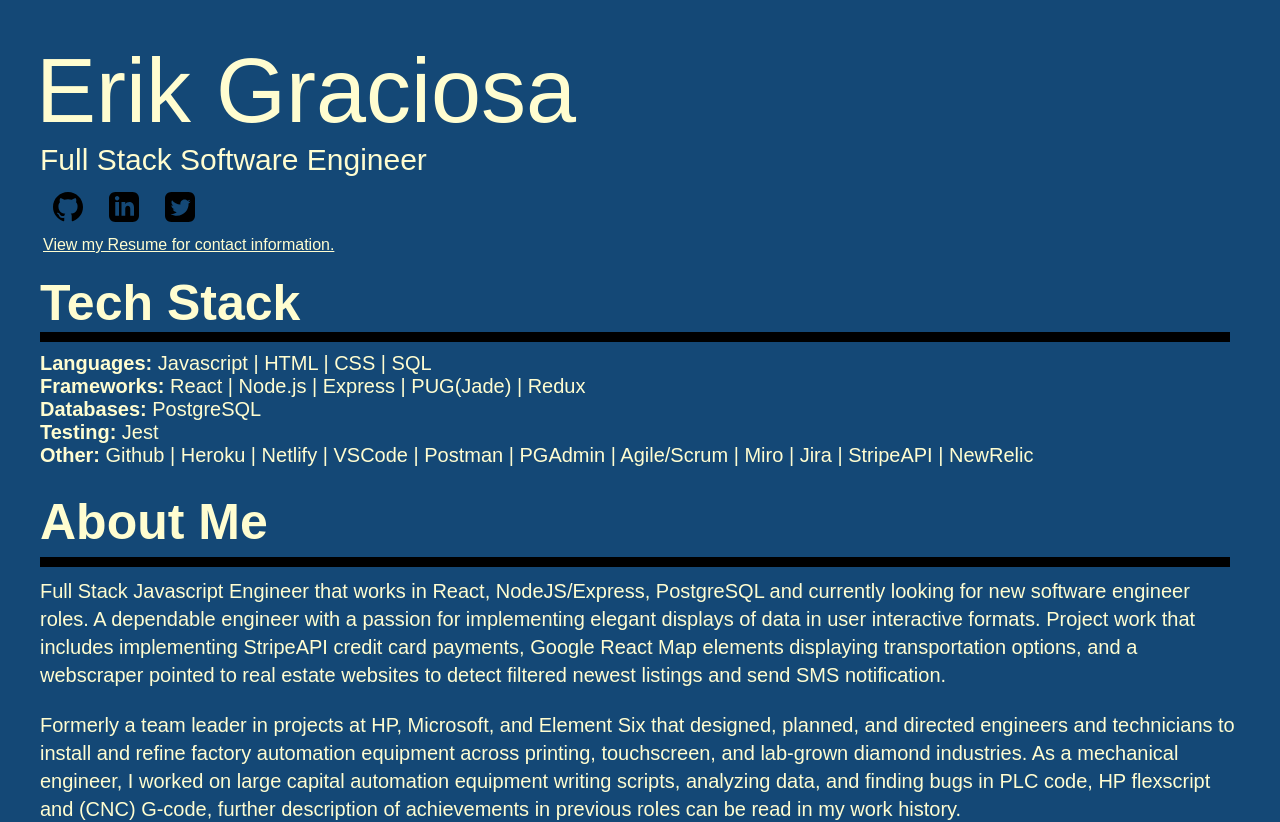
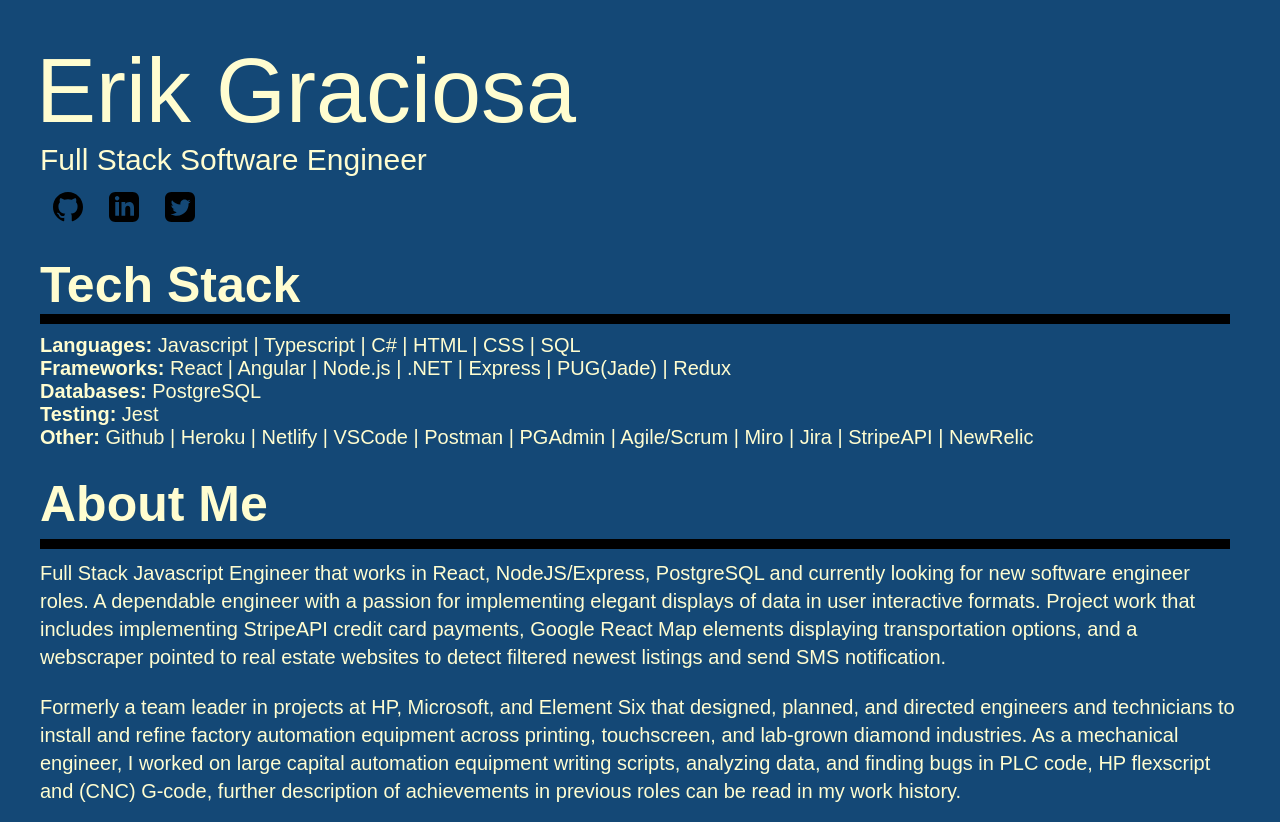
Before and after one commit to ErikGraciosa/personal-site, a React app: page / in a window 1280 px wide. Shown: the top 822 px of the page. Built offline with nearby package versions, Linux system fonts and the light colour scheme.

Commit message:
remove resume

```diff
--- a/src/components/staticData/StaticData.jsx
+++ b/src/components/staticData/StaticData.jsx
@@ -1,6 +1,5 @@
 import React from 'react';
 import styles from './StaticData.css';
-import resume from '../../documents/ErikGraciosaResume.pdf';
 import GithubLogo from '../../images/iconmonstr-github-1.svg';
 import LinkedInLogo from '../../images/iconmonstr-linkedin-3.svg';
 import TwitterLogo from '../../images/iconmonstr-twitter-3.svg';
@@ -39,10 +38,6 @@ const StaticData = () => {
             alt="Twitter Link" />
         </a>
       </div>
-      <a
-        href={resume}
-        target="_blank"
-        rel="noreferrer noopener">View my Resume for contact information.</a>
     </div>
   );
 
--- a/src/fixtures/stack.js
+++ b/src/fixtures/stack.js
@@ -1,7 +1,7 @@
 /* eslint-disable max-len */
 export const stack = {
-  languages: ['Javascript', 'HTML', 'CSS', 'SQL'],
-  frameworks: ['React', 'Node.js', 'Express', 'PUG(Jade)', 'Redux'],
+  languages: ['Javascript', 'Typescript', 'C#', 'HTML', 'CSS', 'SQL'],
+  frameworks: ['React', 'Angular', 'Node.js', '.NET', 'Express', 'PUG(Jade)', 'Redux'],
   databases: ['PostgreSQL'],
   testing: ['Jest'],
   other: ['Github', 'Heroku', 'Netlify', 'VSCode', 'Postman', 'PGAdmin', 'Agile/Scrum', 'Miro', 'Jira', 'StripeAPI', 'NewRelic']
```
Also changed, not shown: 2 other files (tests, documents, lock files or other folders).
